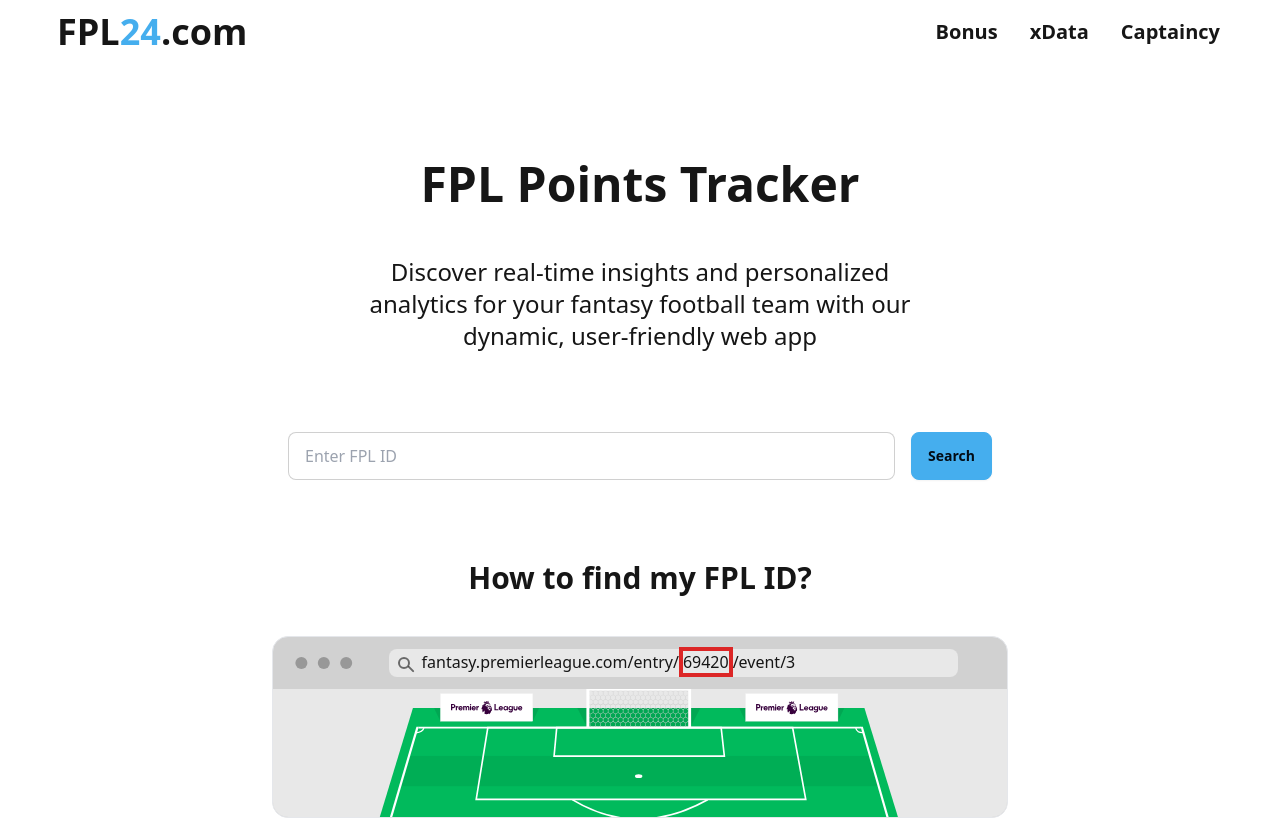
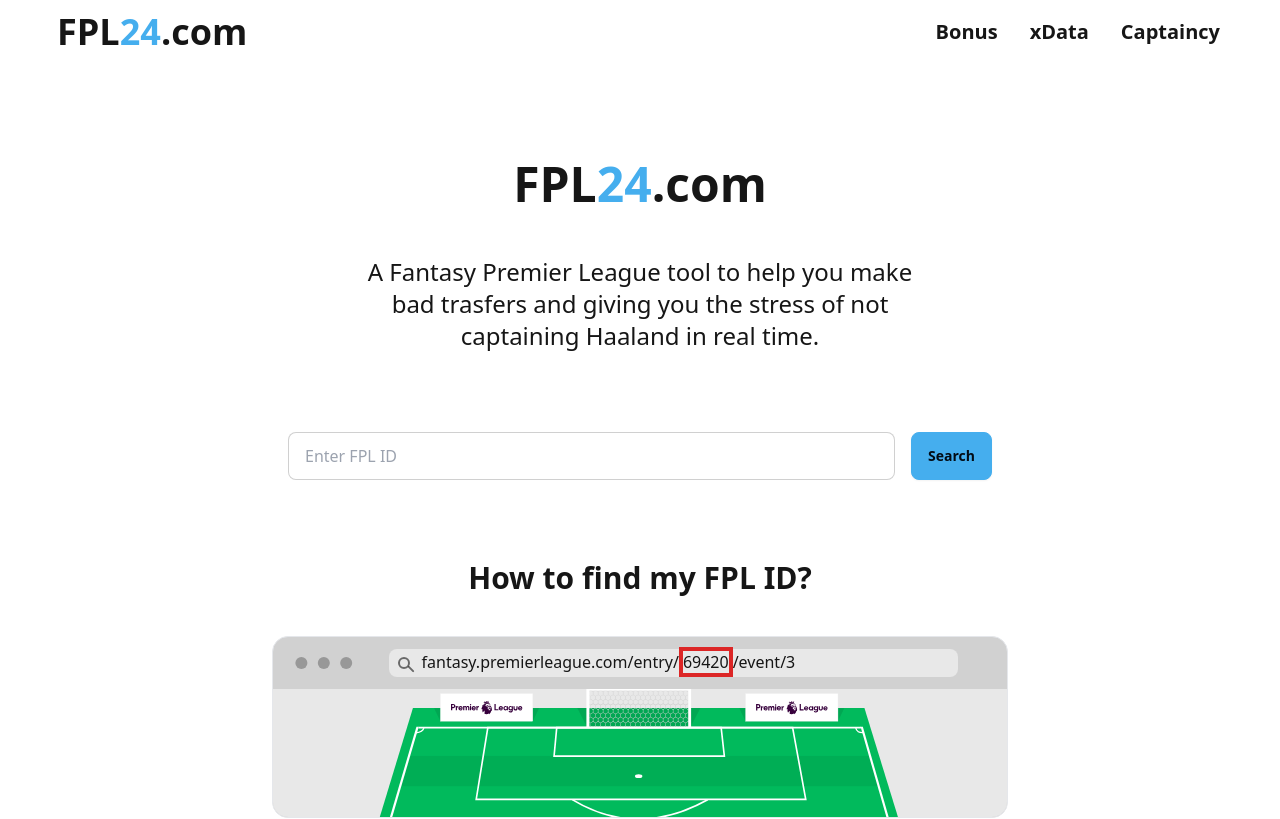
Before and after one commit to attemarjamaki/fpl-app, a Next.js app: page / in a window 1280 px wide. Shown: the top 819 px of the page. Built offline with nearby package versions, Linux system fonts and the light colour scheme.

Commit message:
small changes

```diff
--- a/app/components/Fixtures.jsx
+++ b/app/components/Fixtures.jsx
@@ -60,7 +60,7 @@
 
   if (loading)
     return (
-      <div className="mt-20">
+      <div className="mt-20 flex justify-center">
         <span className="loading loading-spinner loading-lg"></span>
       </div>
     );
@@ -76,7 +76,7 @@
   };
 
   return (
-    <>
+    <div>
       <div>
         <div className="bg-neutral-700 py-4 rounded-lg">
           <h2 className="text-white font-bold text-3xl ml-8">Bonus Points</h2>
@@ -300,7 +300,7 @@
           </div>
         </div>
       ))}
-    </>
+    </div>
   );
 };
 
--- a/app/components/Transfers.jsx
+++ b/app/components/Transfers.jsx
@@ -42,12 +42,12 @@
         <h2 className="text-white font-bold text-3xl ml-8">Transfers</h2>
       </div>
       {transfers && transfers.length > 0 ? (
-        <div className="overflow-x-auto rounded-lg">
+        <div className="overflow-x-auto rounded-lg mt-1">
           <table className="table-auto w-full text-left font-semibold">
             <thead>
               <tr className="border-b text-2xl">
                 <th className="py-2 px-4">Player in</th>
-                <th className="py-2 px-4">Player out</th>
+                <th className="py-2 px-2">Player out</th>
               </tr>
             </thead>
             <tbody>
@@ -56,7 +56,7 @@
                   <td className="py-2 px-4">
                     {getPlayerName(transfer.element_in)}
                   </td>
-                  <td className="py-2 px-4">
+                  <td className="py-2 px-2">
                     {getPlayerName(transfer.element_out)}
                   </td>
                 </tr>
--- a/app/page.js
+++ b/app/page.js
@@ -5,10 +5,14 @@
     <>
       <section className="px-6 md:px-20 py-24 max-w-4xl mx-auto">
         <div className="flex flex-col justify-center text-center">
-          <h1 className=" text-5xl font-bold">FPL Points Tracker</h1>
+          <h1 className=" text-5xl font-bold">
+            <span>
+              FPL<span className="text-primary">24</span>.com
+            </span>
+          </h1>
           <p className="mt-12 text-2xl md:w-4/5 w-full mx-auto">
-            Discover real-time insights and personalized analytics for your
-            fantasy football team with our dynamic, user-friendly web app
+            A Fantasy Premier League tool to help you make bad trasfers and
+            giving you the stress of not captaining Haaland in real time.
           </p>
           <Searchbar />
         </div>
```
